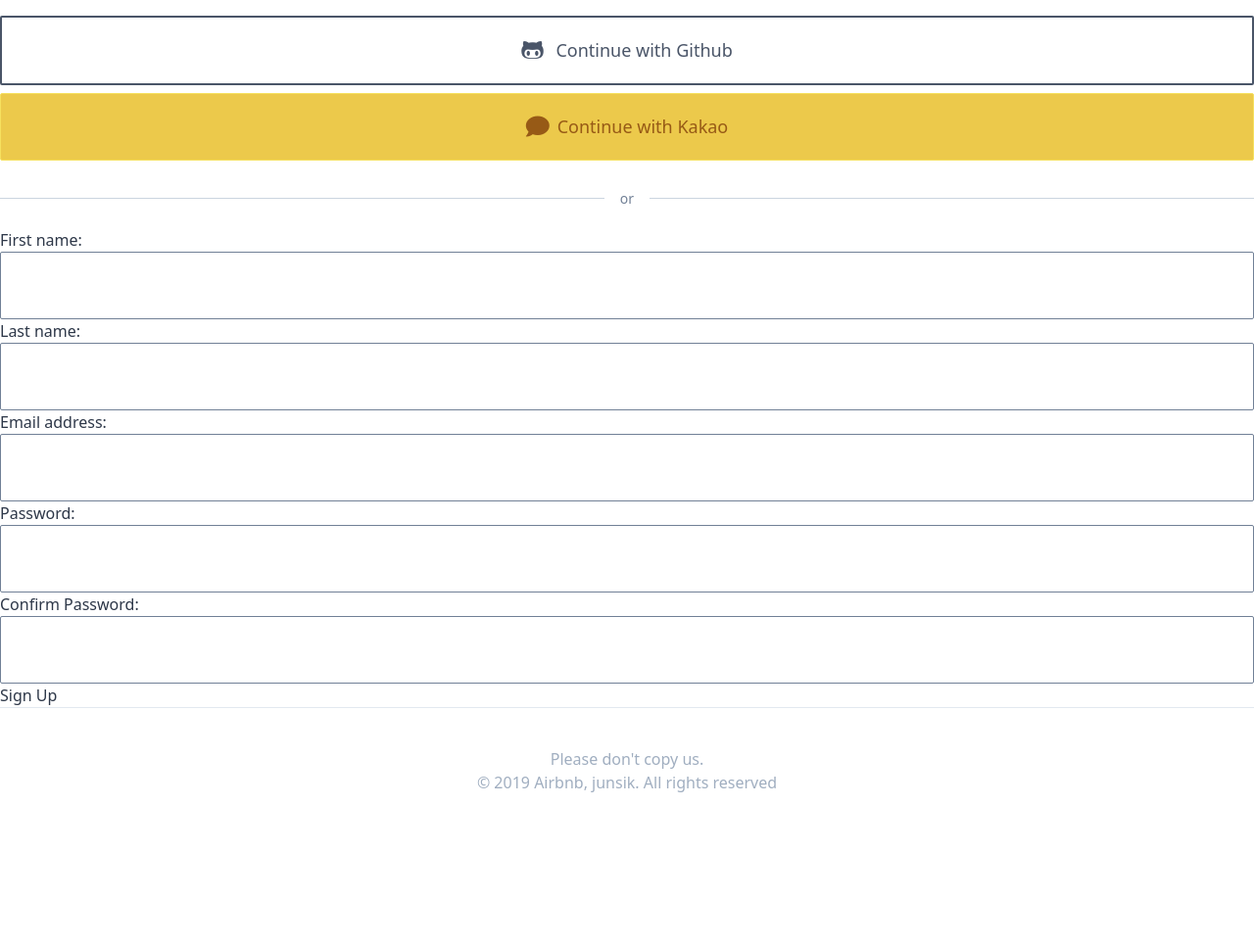
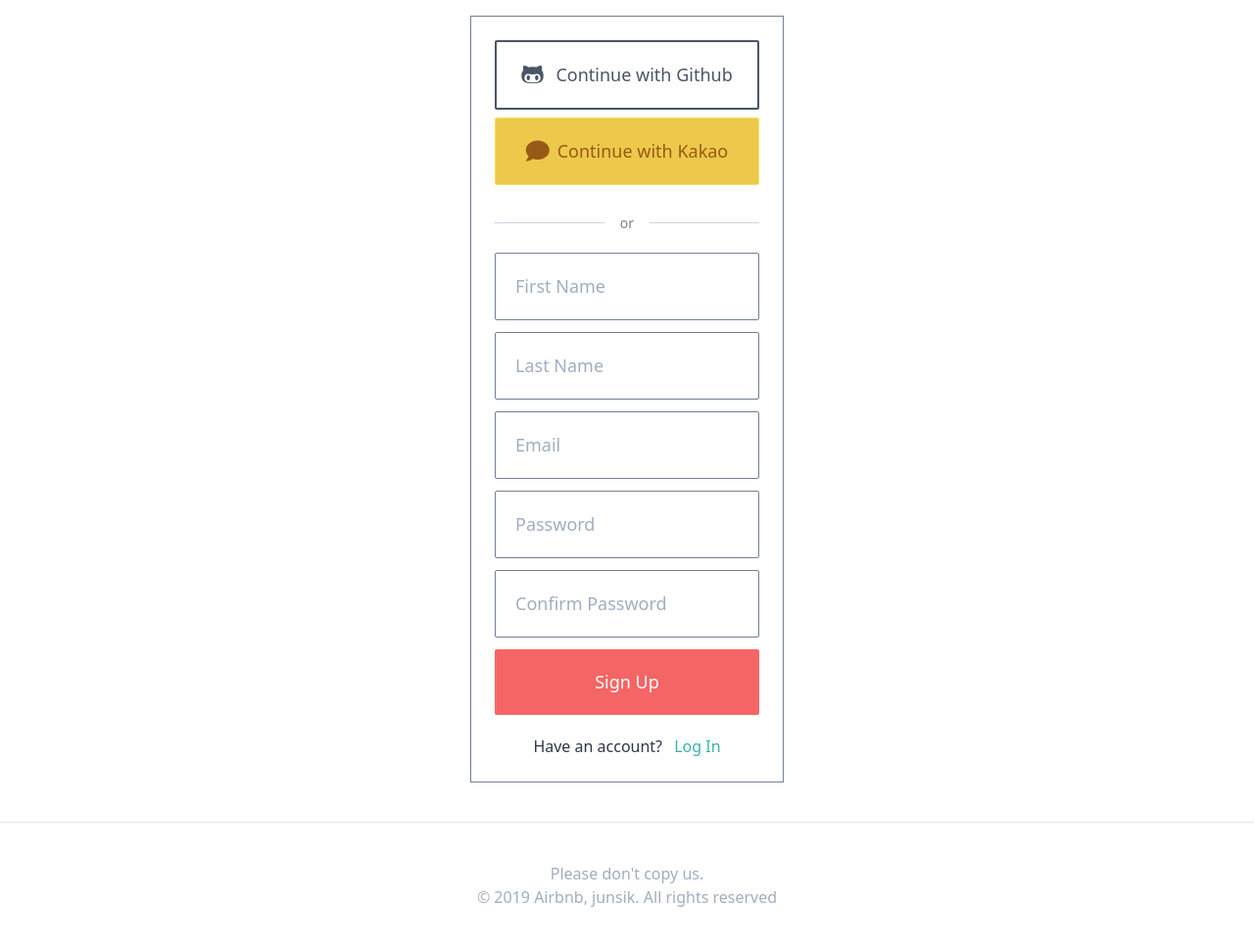
Before and after one commit to KIMJUNSICK/Airbnb_clone, a Django app: page /users/signup in a window 1280 px wide. Shown: the part 80-1048 px from the top of the page at 98% size. Before the commit the page ends 889 px from the top, so only its background shows below. Run offline with Django 3.2, Linux system fonts and the light colour scheme; style sheets or scripts are compiled from the project's sources; some libraries are stand-ins or nearby versions.

Commit message:
CSS: signup + add placeholder to form

```diff
--- a/assets/scss/styles.scss
+++ b/assets/scss/styles.scss
@@ -26,4 +26,10 @@ input {
   }
 }
 
+form {
+  input {
+    @apply mb-3;
+  }
+}
+
 @tailwind utilities;
--- a/templates/users/signup.html
+++ b/templates/users/signup.html
@@ -2,7 +2,7 @@
 
 {% block page_title %}
 
-    Sign Up
+Sign Up
 
 {% endblock page_title %}
 
@@ -11,12 +11,26 @@
 
 {% block content %}
 
+<div class="lg:w-5/12 md:w-1/2 xl:w-1/4 container mx-auto my-10
+border border-gray-600 p-6 flex flex-col items-center">
+
     {% include "partials/social_login.html" %}
 
     <form method="POST" action="{% url 'users:signup' %}">
         {% csrf_token %}
-        {{form.as_p}}
-        <button>Sign Up</button>
+        {{form.first_name}}
+        {{form.last_name}}
+        {{form.email}}
+
+        {{form.password}}
+        {{form.password2}}
+        <button class="btn bg-red-500 text-white">Sign Up</button>
     </form>
 
+    <div class="mt-5">
+        <span class="mr-2">Have an account?</span>
+        <a href="{% url 'users:login' %}" class="text-teal-500 font-medium">Log In</a>
+    </div>
+</div>
+
 {% endblock content %}
--- a/users/forms.py
+++ b/users/forms.py
@@ -4,8 +4,12 @@ from . import models
 
 class LoginForm(forms.Form):
 
-    email = forms.EmailField()
-    password = forms.CharField(widget=forms.PasswordInput)
+    email = forms.EmailField(
+        widget=forms.EmailInput(attrs={"placeholder": "Email"})
+    )
+    password = forms.CharField(
+        widget=forms.PasswordInput(attrs={"placeholder": "Password"})
+    )
 
     def clean(self):
         email = self.cleaned_data.get("email")
@@ -16,9 +20,13 @@ class LoginForm(forms.Form):
                 return self.cleaned_data
             else:
                 # self.add_error express error on the field
-                self.add_error("password", forms.ValidationError("Password is wrong"))
+                self.add_error(
+                    "password", forms.ValidationError("Password is wrong")
+                )
         except models.User.DoesNotExist:
-            self.add_error("email", forms.ValidationError("User does not exist"))
+            self.add_error(
+                "email", forms.ValidationError("User does not exist")
+            )
 
 
 class SignUpForm(forms.ModelForm):
@@ -26,8 +34,19 @@ class SignUpForm(forms.ModelForm):
         model = models.User
         fields = ("first_name", "last_name", "email")
 
-    password = forms.CharField(widget=forms.PasswordInput)
-    password2 = forms.CharField(widget=forms.PasswordInput, label="Confirm Password")
+        widgets = {
+            "first_name": forms.TextInput(attrs={"placeholder": "First Name"}),
+            "last_name": forms.TextInput(attrs={"placeholder": "Last Name"}),
+            "email": forms.EmailInput(attrs={"placeholder": "Email"}),
+        }
+
+    password = forms.CharField(
+        widget=forms.PasswordInput(attrs={"placeholder": "Password"})
+    )
+    password2 = forms.CharField(
+        widget=forms.PasswordInput(attrs={"placeholder": "Confirm Password"}),
+        label="Confirm Password",
+    )
 
     # email is cleaned by ModelForm
 
```
Also changed, not shown: templates/users/login.html (+5 -4 lines), README.md.
